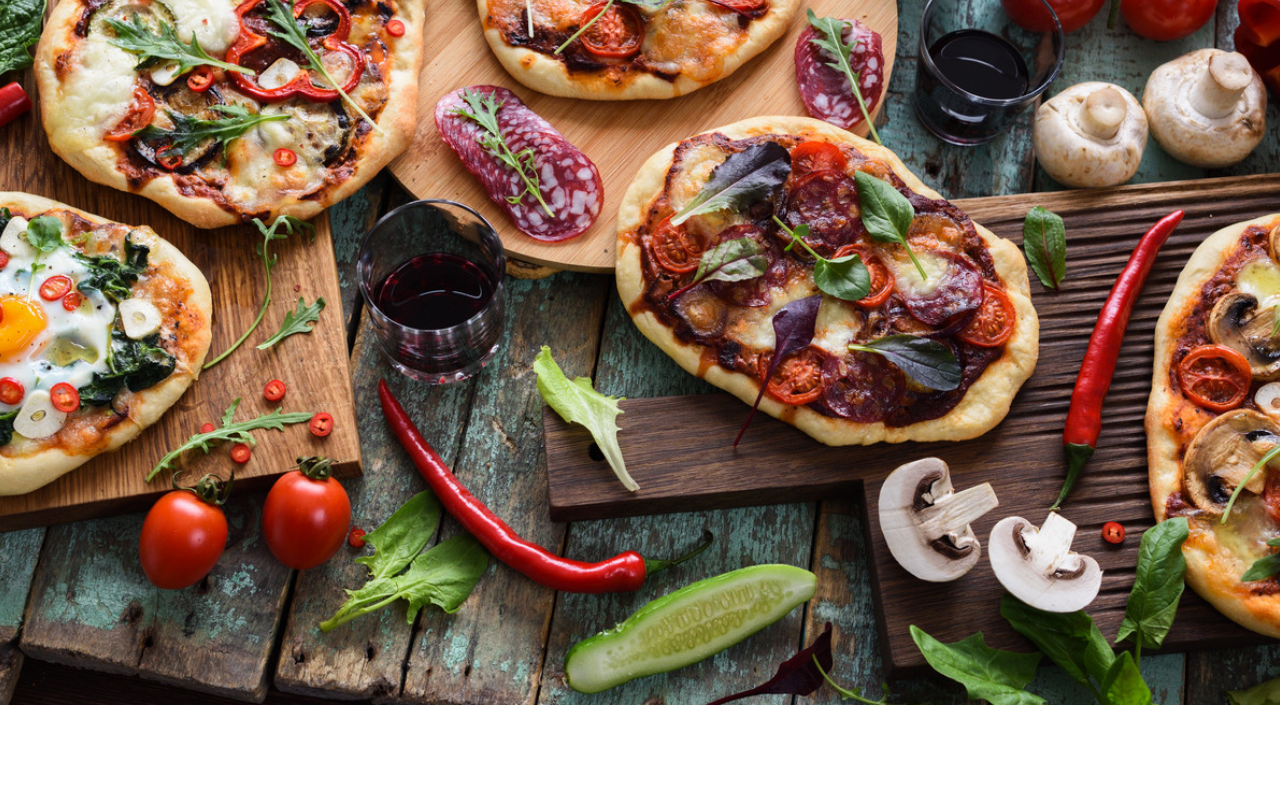
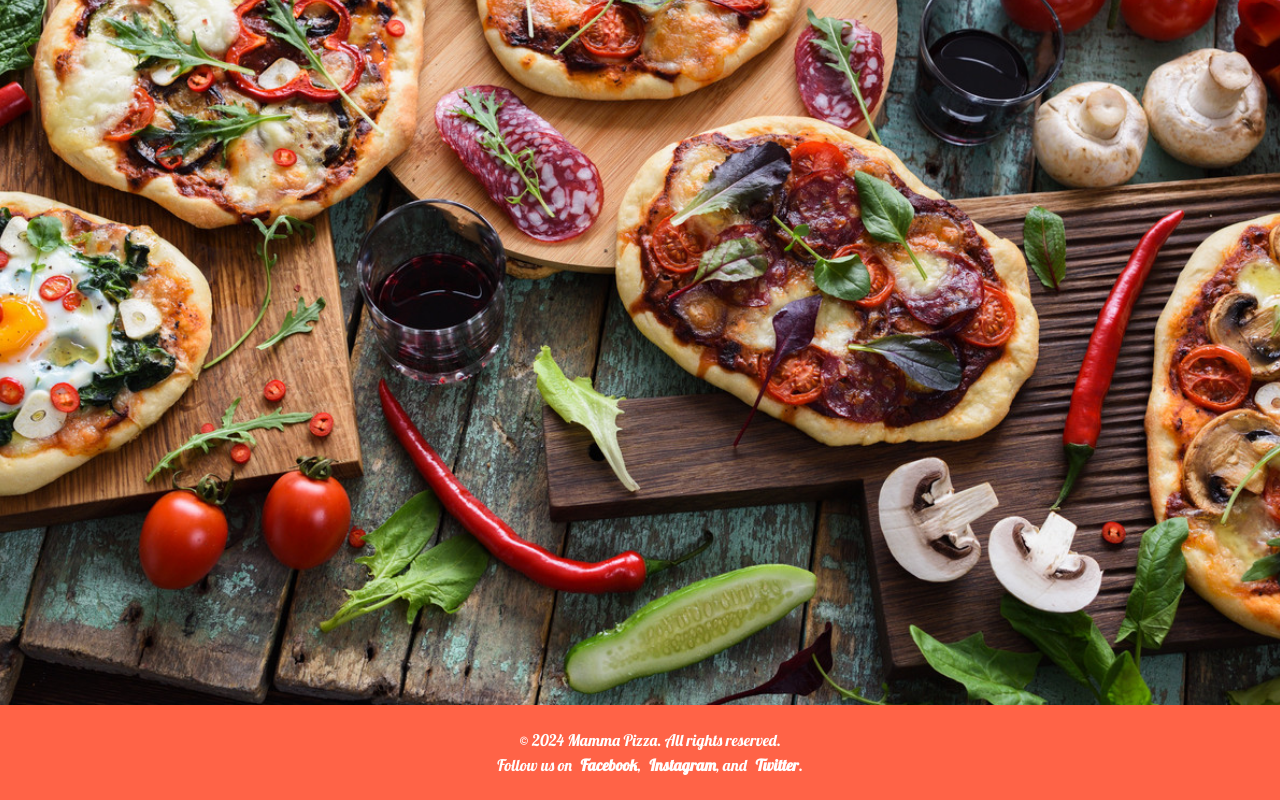
Before and after one commit to Suflistico/pizzeria-paolo, a React (Create React App) app: page /cart in a window 1280 px wide. Shown: the part 195-995 px from the top of the page. Before the commit the page ends 900 px from the top, so only its background shows below. Built offline with nearby package versions, Linux system fonts and the light colour scheme.

Commit message:
creacion de Footer

```diff
--- a/src/App.js
+++ b/src/App.js
@@ -1,4 +1,4 @@
-import React from 'react';
+/*import React from 'react';
 import { BrowserRouter as Router, Routes, Route } from 'react-router-dom';
 import Home from './components/Home';
 import PizzaDetails from './components/PizzaDetails';
@@ -25,4 +25,35 @@ const App = () => {
   );
 };
 
+export default App;*/
+
+import React from 'react';
+import { BrowserRouter as Router, Routes, Route } from 'react-router-dom';
+import Home from './components/Home';
+import PizzaDetails from './components/PizzaDetails';
+import Cart from './components/Cart';
+import Navbar from './components/Navbar';
+import Footer from './components/Footer';  // Importa el Footer
+import { CartProvider } from './context/CartContext';
+import './App.css';
+import './PizzaDetails.css';
+
+const App = () => {
+  return (
+    <CartProvider>
+      <Router>
+        <Navbar />
+        <div className="app-background">
+          <Routes>
+            <Route path="/" element={<Home />} />
+            <Route path="/pizza/:id" element={<PizzaDetails />} />
+            <Route path="/cart" element={<Cart />} />
+          </Routes>
+        </div>
+        <Footer /> {/* Incluye el Footer aquí */}
+      </Router>
+    </CartProvider>
+  );
+};
+
 export default App;
--- /dev/null
+++ b/src/Footer.css
@@ -0,0 +1,26 @@
+/* Footer.css */
+.footer {
+    background-color: #ff6347;
+    color: white;
+    text-align: center;
+    padding: 20px 10px;
+    position: relative;
+    bottom: 0;
+    width: 100%;
+    font-family: 'Lobster', cursive;
+  }
+
+  .footer p {
+    margin: 5px 0;
+  }
+
+  .footer a {
+    color: white;
+    margin-left: 5px;
+    text-decoration: none;
+    font-weight: bold;
+  }
+
+  .footer a:hover {
+    text-decoration: underline;
+  }
--- /dev/null
+++ b/src/components/Footer.js
@@ -0,0 +1,18 @@
+// Footer.js
+import React from 'react';
+import '../Footer.css';
+
+const Footer = () => {
+  return (
+    <footer className="footer">
+      <p>&copy; 2024 Mamma Pizza. All rights reserved.</p>
+      <p>Follow us on
+        <a href="https://facebook.com" target="_blank" rel="noopener noreferrer"> Facebook</a>,
+        <a href="https://instagram.com" target="_blank" rel="noopener noreferrer"> Instagram</a>, and
+        <a href="https://twitter.com" target="_blank" rel="noopener noreferrer"> Twitter</a>.
+      </p>
+    </footer>
+  );
+};
+
+export default Footer;
```
